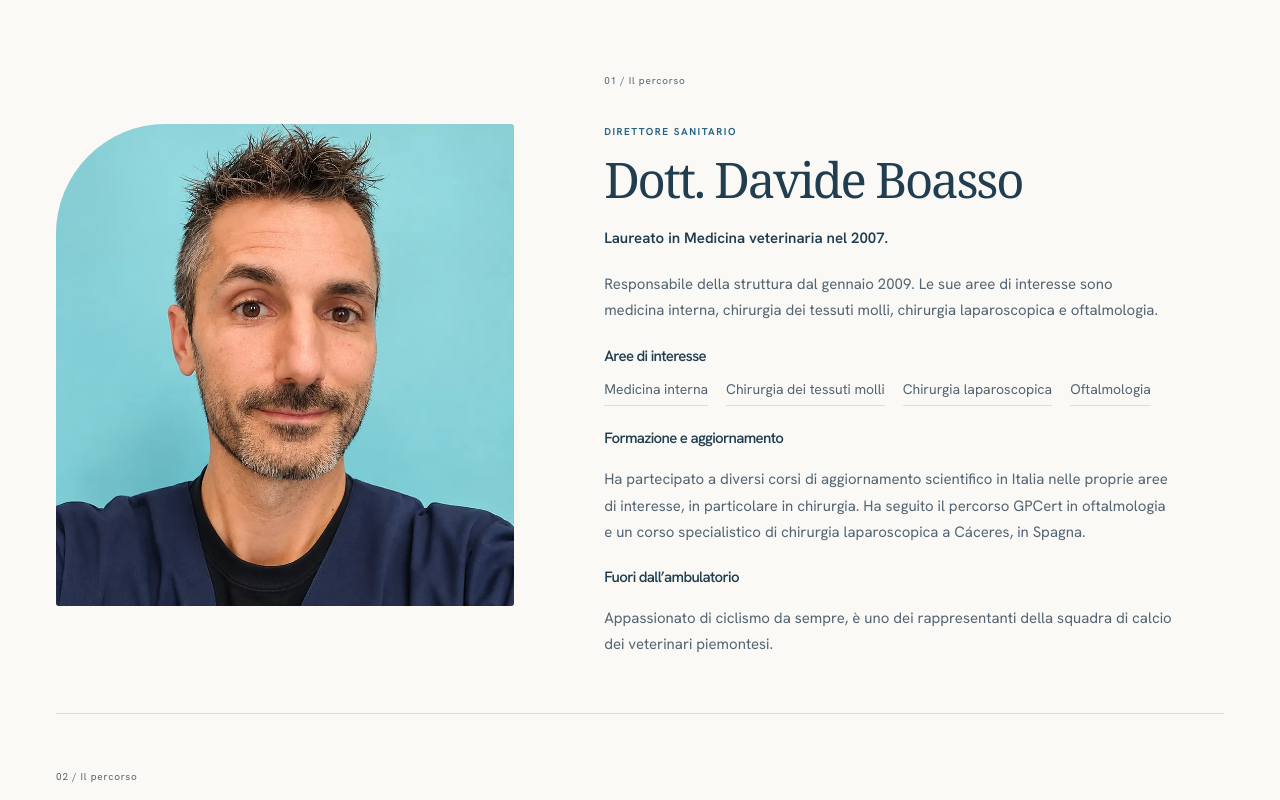
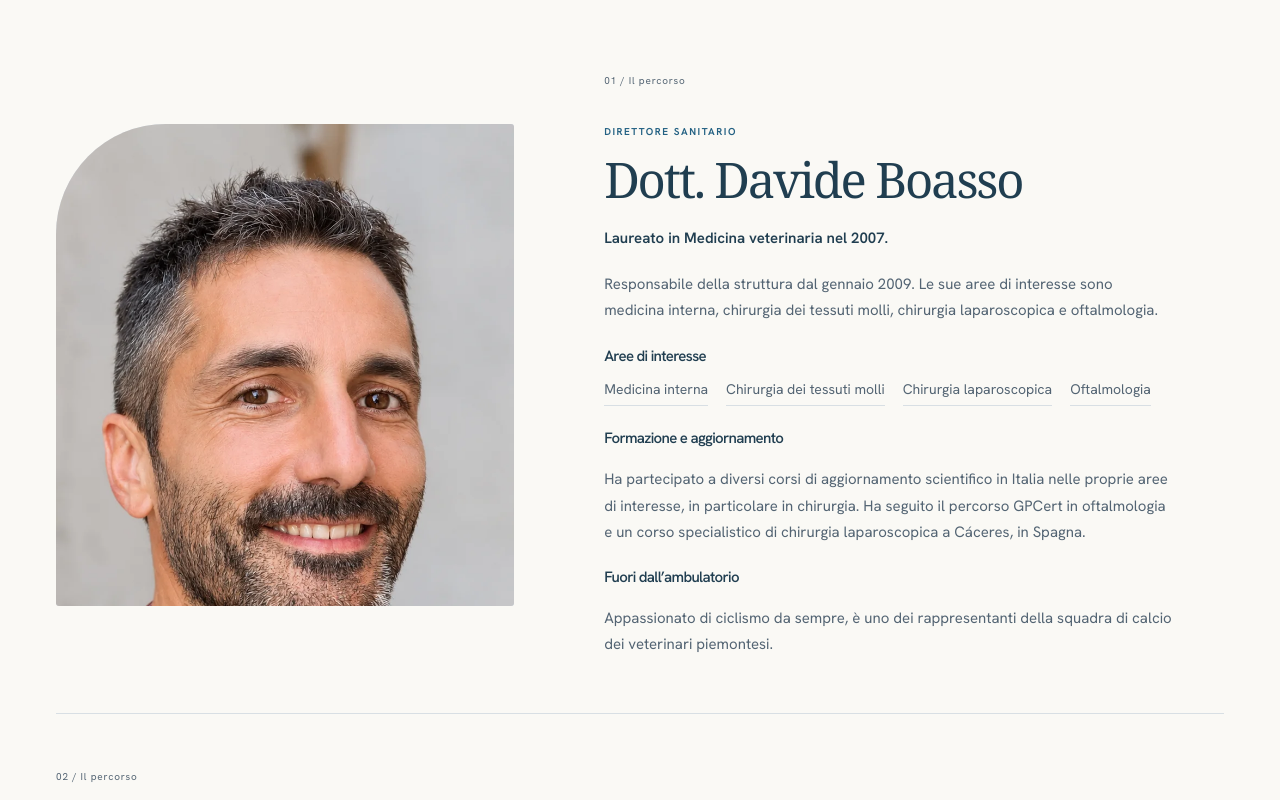
Before and after one commit to fbattistiol02-cloud/ambulatorio-leini, a Next.js app: page /equipe in a window 1280 px wide. Shown: the part 420-1220 px from the top of the page. Built offline with nearby package versions, Linux system fonts and the light colour scheme.

Commit message:
Aggiorna il ritratto del Dott. Boasso

```diff
--- a/src/content/media.ts
+++ b/src/content/media.ts
@@ -41,7 +41,7 @@ export const clinicPhotos = {
     alt: "Dott. Davide Boasso e Dott.ssa Erika Valieri nell’ambulatorio",
   },
   boasso: {
-    src: "/media/equipe/davide-boasso.webp",
+    src: "/media/equipe/davide-boasso-ritratto.webp",
     focus: "50% 30%",
     authorized: true,
     title: "Dott. Davide Boasso",
```
Also changed, not shown: public/media/equipe/davide-boasso-ritratto.webp (added).
